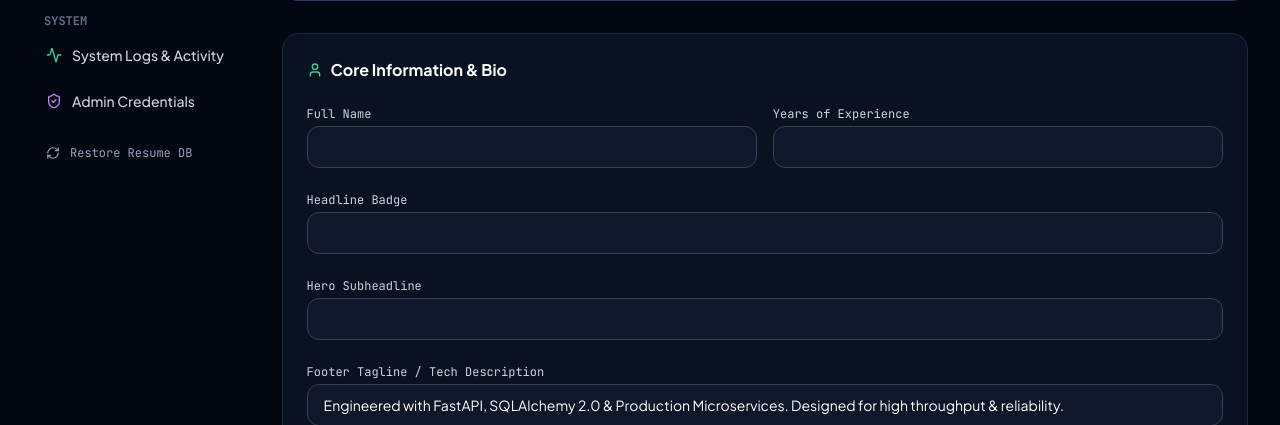
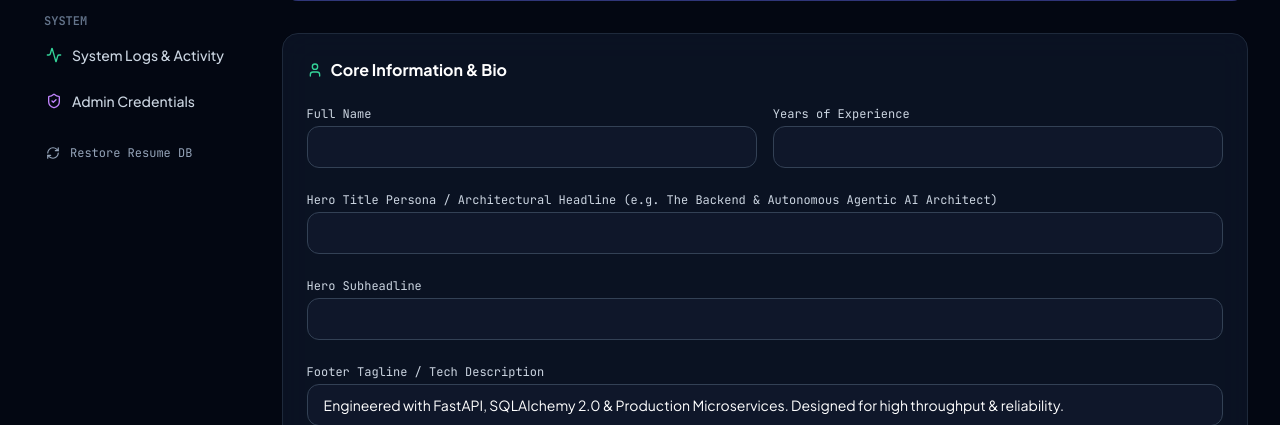
Before and after one commit to vivekjais16/profile_project, a FastAPI app: template app/templates/admin/profile.html in a window 1280 px wide. Shown: the part 454-879 px from the top of the page. Run offline with FastAPI, Linux system fonts and the light colour scheme; the template is opened without the code that fills it, so the values that code supplies are empty; some libraries are stand-ins or nearby versions.

Commit message:
feat(profile): connect hero title persona dynamically to admin panel and SQLite database

```diff
--- a/app/services/seeder_service.py
+++ b/app/services/seeder_service.py
@@ -36,7 +36,7 @@
     # 1. Profile Core
     profile = Profile(
         full_name="VIVEK JAISWAL",
-        headline="Senior Software Engineer — Python | Django | FastAPI | Generative AI & Agentic AI",
+        headline="The Backend & Autonomous Agentic AI Architect",
         sub_headline="Architecting resilient microservices, autonomous LLM agents (LangGraph), and high-throughput data platforms",
         email="vivekjais16@gmail.com",
         phone="+91 8920171244",
--- a/app/templates/admin/profile.html
+++ b/app/templates/admin/profile.html
@@ -76,7 +76,7 @@
         </div>
 
         <div>
-            <label for="headline" class="block text-xs font-mono text-slate-300 mb-1">Headline Badge</label>
+            <label for="headline" class="block text-xs font-mono text-slate-300 mb-1">Hero Title Persona / Architectural Headline (e.g. The Backend & Autonomous Agentic AI Architect)</label>
             <input type="text" id="headline" name="headline" required value="{{ profile.headline }}" class="w-full px-4 py-2.5 rounded-xl bg-slate-900 border border-slate-700 text-sm text-white focus:outline-none focus:border-emerald-500">
         </div>
 
--- a/app/templates/index.html
+++ b/app/templates/index.html
@@ -32,7 +32,7 @@
                     {{ profile.full_name }}
                 </h1>
                 <p class="text-lg sm:text-2xl font-bold gradient-text-indigo">
-                    The Backend & Autonomous Agentic AI Architect
+                    {{ profile.headline if profile and profile.headline else 'The Backend & Autonomous Agentic AI Architect' }}
                 </p>
             </div>
 
```
Also changed, not shown: data/portfolio.db.
